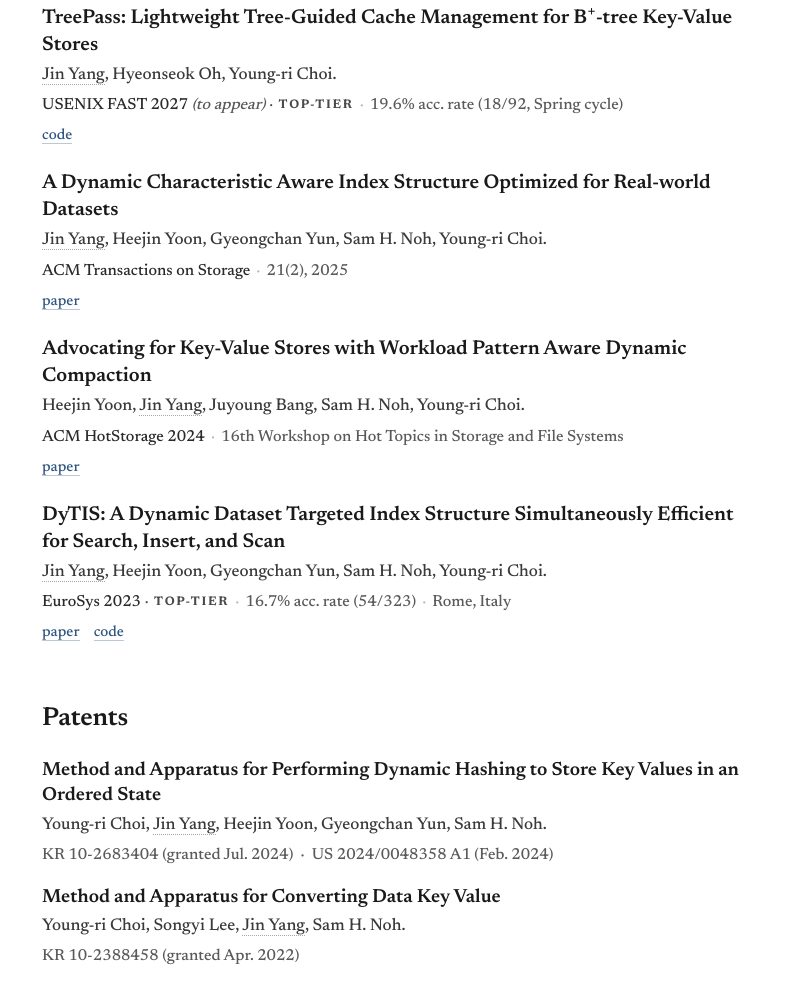
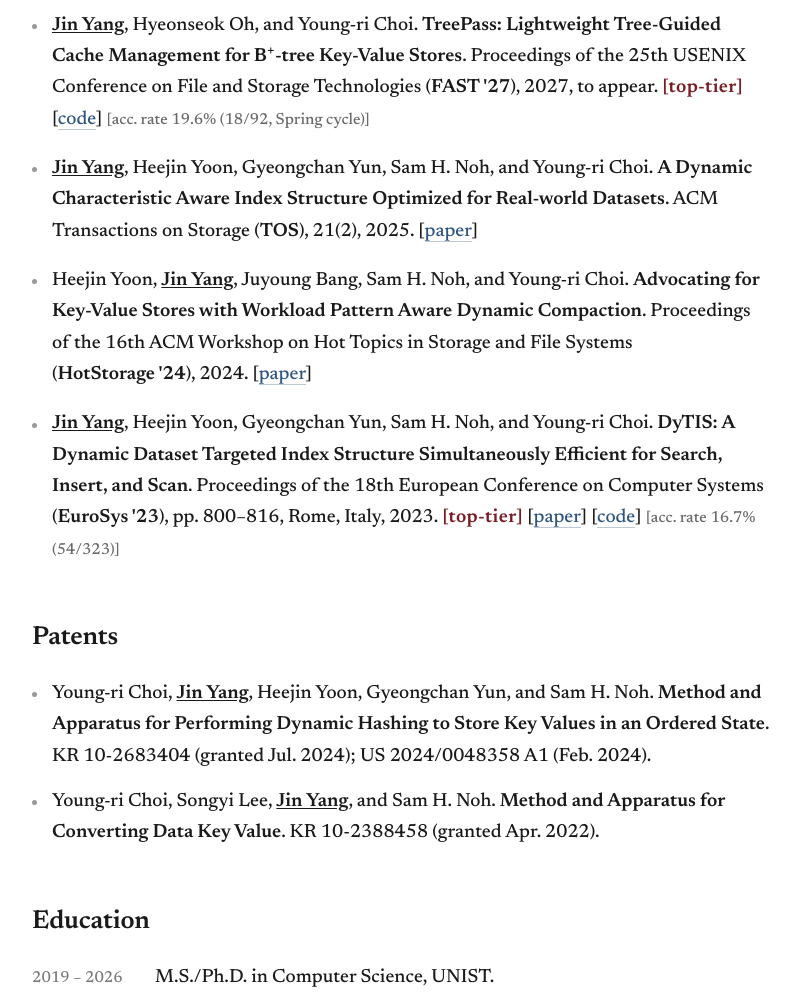
Before and after one commit to sheepjin11/sheepjin11.github.io, a plain HTML site: page index.html in a window 1280 px wide. Shown: the part 544-1540 px from the top of the page, without its empty margins (238-1037 px from the left). Drawn offline with Linux system fonts and the light colour scheme.

Commit message:
Publications: flowing academic-bibliography format; own name bold+underlined; inline [top-tier] and [acc. rate] tags

```diff
--- a/index.html
+++ b/index.html
@@ -13,10 +13,10 @@
     font-family: Newsreader, Charter, Georgia, serif;
     font-size: 19px;
     font-weight: 420;
-    line-height: 1.62;
+    line-height: 1.65;
     color: #1a1a1a;
     background: #ffffff;
-    max-width: 720px;
+    max-width: 740px;
     margin: 56px auto 80px;
     padding: 0 28px;
   }
@@ -54,7 +54,7 @@
   .top { display: flex; gap: 34px; align-items: center; margin-bottom: 4px; }
   .top .text { flex: 1; min-width: 0; }
   .top img {
-    width: 128px; height: 128px;
+    width: 140px; height: 140px;
     border-radius: 50%;
     object-fit: cover;
     box-shadow: 0 1px 0 rgba(0,0,0,.08);
@@ -62,40 +62,50 @@
   .contact { font-size: 17px; color: #5a5a5a; }
   .contact a { margin-right: 16px; }
 
-  .pub { margin: 0 0 22px; }
-  .pub .title { font-weight: 600; font-size: 20px; line-height: 1.35; }
-  .pub .authors { color: #3a3a3a; font-size: 17px; margin-top: 3px; }
-  .pub .authors .me { border-bottom: 1px dotted #a8a8a8; }
-  .pub .venue {
-    color: #5a5a5a;
-    font-size: 16px;
-    margin-top: 4px;
+  .pub {
+    margin: 0 0 18px;
+    padding-left: 20px;
+    position: relative;
   }
-  .pub .venue .name { color: #2a2a2a; font-weight: 500; }
-  .pub .venue .sep { color: #b8b8b8; margin: 0 6px; }
-  .pub .venue .toappear { font-style: italic; }
-  .pub .venue .tier {
-    font-weight: 700;
-    font-size: 12.5px;
-    letter-spacing: 0.14em;
-    text-transform: uppercase;
-    color: #4a4a4a;
-    margin-left: 4px;
-    vertical-align: 1px;
+  .pub::before {
+    content: "";
+    position: absolute;
+    left: 0;
+    top: 0.75em;
+    width: 5px;
+    height: 5px;
+    border-radius: 50%;
+    background: #999;
   }
-  .pub .plinks { font-size: 15px; color: #7a7a7a; margin-top: 5px; }
-  .pub .plinks a { color: #2f5680; margin-right: 4px; }
+  .pub .me { text-decoration: underline; text-underline-offset: 2px; font-weight: 600; }
+  .pub .title { font-weight: 600; }
+  .pub .venue-abbrev { font-weight: 600; }
+  .pub .tier { color: #7a1e26; font-weight: 600; letter-spacing: 0.02em; }
+  .pub .accrate { color: #6a6a6a; font-size: 16px; }
+  .pub a { color: #2f5680; }
 
   .row { display: flex; gap: 18px; margin-bottom: 8px; align-items: baseline; }
   .row .yr { flex: 0 0 105px; color: #7a7a7a; font-size: 16px; font-variant-numeric: oldstyle-nums; }
   .row .what { flex: 1; }
 
   ul.patents { padding-left: 0; list-style: none; margin: 0; }
-  ul.patents li { margin-bottom: 16px; }
-  ul.patents .title { font-weight: 600; font-size: 19px; line-height: 1.35; }
-  ul.patents .who { color: #3a3a3a; font-size: 17px; margin-top: 3px; }
-  ul.patents .who .me { border-bottom: 1px dotted #a8a8a8; }
-  ul.patents .meta { color: #5a5a5a; font-size: 16px; margin-top: 3px; }
+  ul.patents li {
+    margin-bottom: 14px;
+    padding-left: 20px;
+    position: relative;
+  }
+  ul.patents li::before {
+    content: "";
+    position: absolute;
+    left: 0;
+    top: 0.75em;
+    width: 5px;
+    height: 5px;
+    border-radius: 50%;
+    background: #999;
+  }
+  ul.patents .me { text-decoration: underline; text-underline-offset: 2px; font-weight: 600; }
+  ul.patents .title { font-weight: 600; }
 
   .teaching-note { color: #5a5a5a; font-size: 16px; margin: -8px 0 12px; font-style: italic; }
 
@@ -112,7 +122,7 @@
     h1 { font-size: 34px; }
     h2 { font-size: 22px; margin-top: 40px; }
     .top { flex-direction: column-reverse; align-items: flex-start; gap: 18px; }
-    .top img { width: 100px; height: 100px; }
+    .top img { width: 110px; height: 110px; }
     .row { flex-direction: column; gap: 0; }
     .row .yr { flex: none; }
   }
@@ -143,52 +153,52 @@ key-value stores, with a focus on designs that adapt to the data distribution an
 <h2>Publications</h2>
 
 <div class="pub">
-  <div class="title">TreePass: Lightweight Tree-Guided Cache Management for B<sup>+</sup>-tree Key-Value Stores</div>
-  <div class="authors"><span class="me">Jin Yang</span>, Hyeonseok Oh, Young-ri Choi.</div>
-  <div class="venue">
-    <span class="name">USENIX FAST 2027</span> <span class="toappear">(to appear)</span><span class="tier">· top-tier</span><span class="sep">·</span>19.6% acc. rate (18/92, Spring cycle)
-  </div>
-  <div class="plinks"><a href="https://github.com/unist-ssl/TreePass">code</a></div>
+  <span class="me">Jin Yang</span>, Hyeonseok Oh, and Young-ri Choi.
+  <span class="title">TreePass: Lightweight Tree-Guided Cache Management for B<sup>+</sup>-tree Key-Value Stores</span>.
+  Proceedings of the 25th USENIX Conference on File and Storage Technologies
+  (<span class="venue-abbrev">FAST&nbsp;'27</span>), 2027, to appear.
+  <span class="tier">[top-tier]</span>
+  [<a href="https://github.com/unist-ssl/TreePass">code</a>]
+  <span class="accrate">[acc. rate 19.6% (18/92, Spring cycle)]</span>
 </div>
 
 <div class="pub">
-  <div class="title">A Dynamic Characteristic Aware Index Structure Optimized for Real-world Datasets</div>
-  <div class="authors"><span class="me">Jin Yang</span>, Heejin Yoon, Gyeongchan Yun, Sam H. Noh, Young-ri Choi.</div>
-  <div class="venue">
-    <span class="name">ACM Transactions on Storage</span><span class="sep">·</span>21(2), 2025
-  </div>
-  <div class="plinks"><a href="https://doi.org/10.1145/3707642">paper</a></div>
+  <span class="me">Jin Yang</span>, Heejin Yoon, Gyeongchan Yun, Sam H. Noh, and Young-ri Choi.
+  <span class="title">A Dynamic Characteristic Aware Index Structure Optimized for Real-world Datasets</span>.
+  ACM Transactions on Storage (<span class="venue-abbrev">TOS</span>), 21(2), 2025.
+  [<a href="https://doi.org/10.1145/3707642">paper</a>]
 </div>
 
 <div class="pub">
-  <div class="title">Advocating for Key-Value Stores with Workload Pattern Aware Dynamic Compaction</div>
-  <div class="authors">Heejin Yoon, <span class="me">Jin Yang</span>, Juyoung Bang, Sam H. Noh, Young-ri Choi.</div>
-  <div class="venue">
-    <span class="name">ACM HotStorage 2024</span><span class="sep">·</span>16th Workshop on Hot Topics in Storage and File Systems
-  </div>
-  <div class="plinks"><a href="https://doi.org/10.1145/3655038.3665955">paper</a></div>
+  Heejin Yoon, <span class="me">Jin Yang</span>, Juyoung Bang, Sam H. Noh, and Young-ri Choi.
+  <span class="title">Advocating for Key-Value Stores with Workload Pattern Aware Dynamic Compaction</span>.
+  Proceedings of the 16th ACM Workshop on Hot Topics in Storage and File Systems
+  (<span class="venue-abbrev">HotStorage&nbsp;'24</span>), 2024.
+  [<a href="https://doi.org/10.1145/3655038.3665955">paper</a>]
 </div>
 
 <div class="pub">
-  <div class="title">DyTIS: A Dynamic Dataset Targeted Index Structure Simultaneously Efficient for Search, Insert, and Scan</div>
-  <div class="authors"><span class="me">Jin Yang</span>, Heejin Yoon, Gyeongchan Yun, Sam H. Noh, Young-ri Choi.</div>
-  <div class="venue">
-    <span class="name">EuroSys 2023</span><span class="tier">· top-tier</span><span class="sep">·</span>16.7% acc. rate (54/323)<span class="sep">·</span>Rome, Italy
-  </div>
-  <div class="plinks"><a href="https://doi.org/10.1145/3552326.3587434">paper</a> &nbsp; <a href="https://github.com/unist-ssl/DyTIS">code</a></div>
+  <span class="me">Jin Yang</span>, Heejin Yoon, Gyeongchan Yun, Sam H. Noh, and Young-ri Choi.
+  <span class="title">DyTIS: A Dynamic Dataset Targeted Index Structure Simultaneously Efficient for Search, Insert, and Scan</span>.
+  Proceedings of the 18th European Conference on Computer Systems
+  (<span class="venue-abbrev">EuroSys&nbsp;'23</span>), pp. 800–816, Rome, Italy, 2023.
+  <span class="tier">[top-tier]</span>
+  [<a href="https://doi.org/10.1145/3552326.3587434">paper</a>]
+  [<a href="https://github.com/unist-ssl/DyTIS">code</a>]
+  <span class="accrate">[acc. rate 16.7% (54/323)]</span>
 </div>
 
 <h2>Patents</h2>
 <ul class="patents">
   <li>
-    <div class="title">Method and Apparatus for Performing Dynamic Hashing to Store Key Values in an Ordered State</div>
-    <div class="who">Young-ri Choi, <span class="me">Jin Yang</span>, Heejin Yoon, Gyeongchan Yun, Sam H. Noh.</div>
-    <div class="meta">KR 10-2683404 (granted Jul. 2024) &nbsp;·&nbsp; US 2024/0048358 A1 (Feb. 2024)</div>
+    Young-ri Choi, <span class="me">Jin Yang</span>, Heejin Yoon, Gyeongchan Yun, and Sam H. Noh.
+    <span class="title">Method and Apparatus for Performing Dynamic Hashing to Store Key Values in an Ordered State</span>.
+    KR 10-2683404 (granted Jul. 2024); US 2024/0048358 A1 (Feb. 2024).
   </li>
   <li>
-    <div class="title">Method and Apparatus for Converting Data Key Value</div>
-    <div class="who">Young-ri Choi, Songyi Lee, <span class="me">Jin Yang</span>, Sam H. Noh.</div>
-    <div class="meta">KR 10-2388458 (granted Apr. 2022)</div>
+    Young-ri Choi, Songyi Lee, <span class="me">Jin Yang</span>, and Sam H. Noh.
+    <span class="title">Method and Apparatus for Converting Data Key Value</span>.
+    KR 10-2388458 (granted Apr. 2022).
   </li>
 </ul>
 
```
